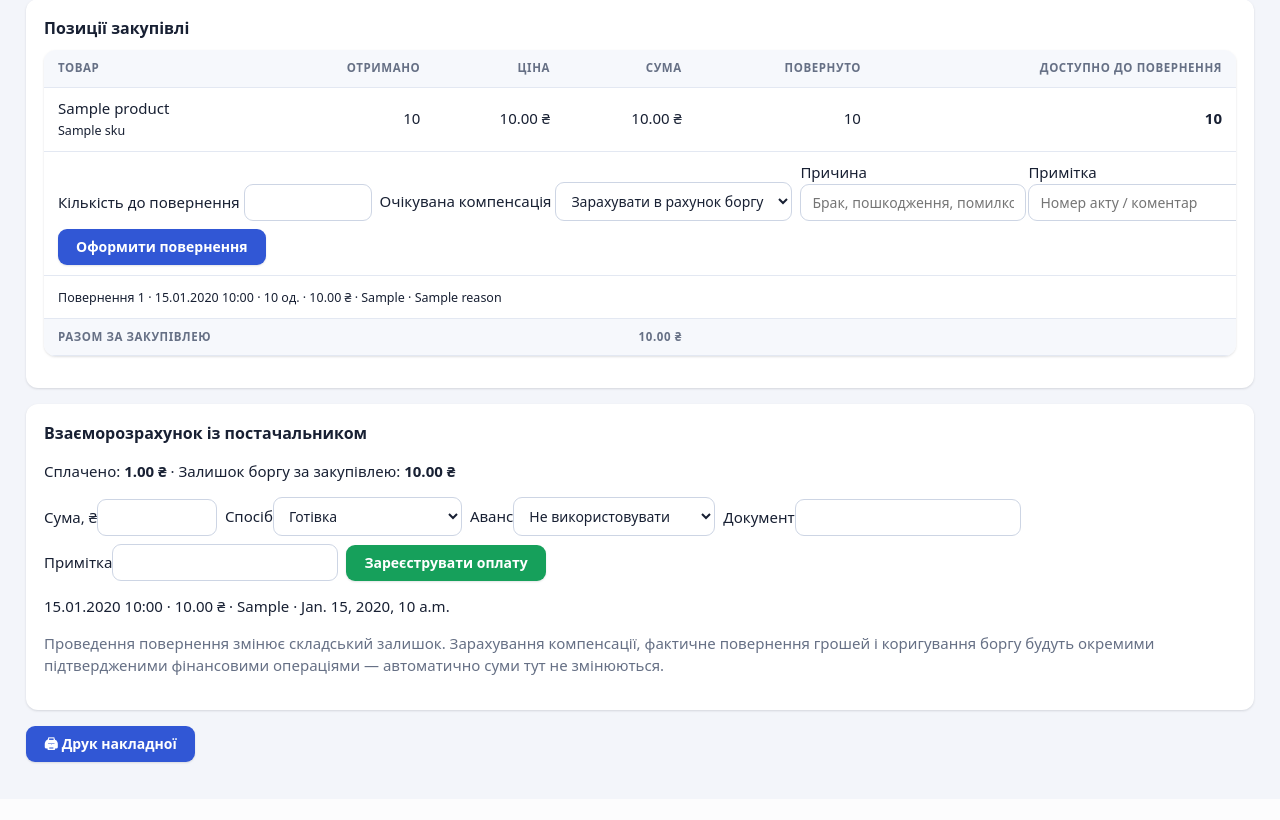
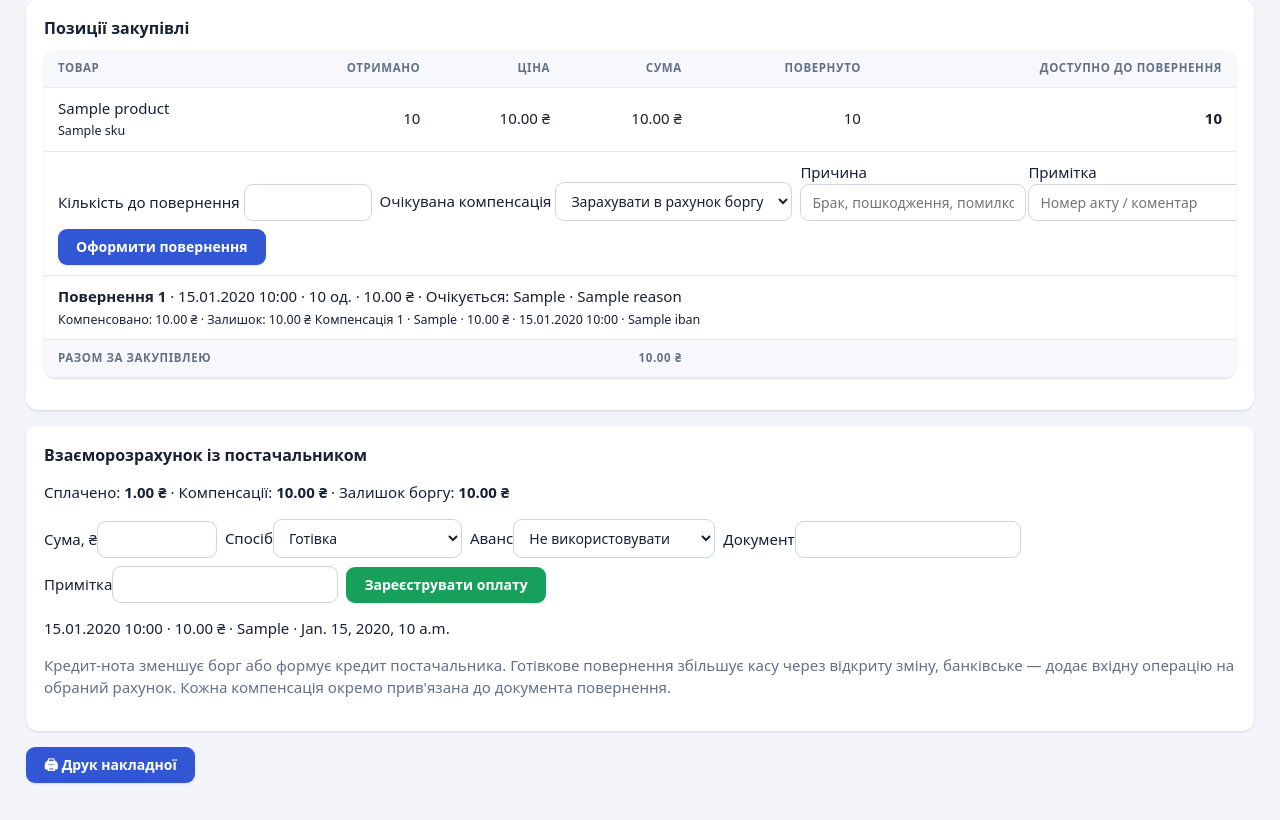
Before and after one commit to pavlo9840-gggpol/crm-prototup, a Django app: template core/templates/core/purchase_detail.html in a window 1280 px wide. Shown: the part 107-927 px from the top of the page. Before the commit the page ends 871 px from the top, so only its background shows below. Run offline with Django 4.2, Linux system fonts and the light colour scheme; the template is opened without the code that fills it: most values are stand-ins (such as "Sample title", 1, 10 or a date in 2020).

Commit message:
Add supplier compensation forms and history to purchase detail

```diff
--- a/core/templates/core/purchase_detail.html
+++ b/core/templates/core/purchase_detail.html
@@ -44,7 +44,31 @@
     </td></tr>
     {% endif %}
     {% for ret in i.supplier_returns.all %}
-    <tr><td colspan="6"><small>Повернення {{ ret.number }} · {{ ret.created_at|date:"d.m.Y H:i" }} · {{ ret.quantity|floatformat:"-3" }} од. · {{ ret.total|floatformat:2 }} ₴ · {{ ret.get_compensation_type_display }} · {{ ret.reason }}</small></td></tr>
+    <tr><td colspan="6">
+      <b>Повернення {{ ret.number }}</b> · {{ ret.created_at|date:"d.m.Y H:i" }} · {{ ret.quantity|floatformat:"-3" }} од. · {{ ret.total|floatformat:2 }} ₴ · Очікується: {{ ret.get_compensation_type_display }} · {{ ret.reason }}
+      <br><small>Компенсовано: {{ ret.compensated_amount|floatformat:2 }} ₴ · Залишок: {{ ret.compensation_remaining|floatformat:2 }} ₴</small>
+      {% if ret.compensation_remaining > 0 %}
+      <form method="post" action="{% url 'supplier_return_compensate' ret.pk %}" style="display:flex;gap:8px;flex-wrap:wrap;align-items:end;margin-top:8px">
+        {% csrf_token %}
+        <label>Фактичний спосіб
+          <select name="kind">
+            <option value="credit">Кредит-нота / залік боргу</option>
+            <option value="cash">Повернення готівкою</option>
+            <option value="bank">Повернення на банківський рахунок</option>
+          </select>
+        </label>
+        <label>Сума, ₴<input type="number" name="amount" min="0.01" max="{{ ret.compensation_remaining }}" step="0.01" required></label>
+        <label>Рахунок
+          <select name="bank_account"><option value="">Оберіть рахунок для банківського повернення</option>{% for account in bank_accounts %}<option value="{{ account.pk }}">{{ account.bank_name }} · {{ account.iban }}</option>{% endfor %}</select>
+        </label>
+        <label>Примітка<input name="note" maxlength="250"></label>
+        <button class="btn green" type="submit">Провести компенсацію</button>
+      </form>
+      {% endif %}
+      {% for comp in ret.compensations.all %}
+      <small>Компенсація {{ comp.number }} · {{ comp.get_kind_display }} · {{ comp.amount|floatformat:2 }} ₴ · {{ comp.created_at|date:"d.m.Y H:i" }}{% if comp.bank_account %} · {{ comp.bank_account.iban }}{% endif %}</small><br>
+      {% endfor %}
+    </td></tr>
     {% endfor %}
     {% empty %}
     <tr><td colspan="6">У накладній немає позицій.</td></tr>
@@ -55,7 +79,7 @@
 
 <div class="card">
   <h3>Взаєморозрахунок із постачальником</h3>
-  <p>Сплачено: <b>{{ settlement_paid|floatformat:2 }} ₴</b> · Залишок боргу за закупівлею: <b>{{ settlement_balance|floatformat:2 }} ₴</b></p>
+  <p>Сплачено: <b>{{ settlement_paid|floatformat:2 }} ₴</b> · Компенсації: <b>{{ settlement_compensated|floatformat:2 }} ₴</b> · Залишок боргу: <b>{{ settlement_balance|floatformat:2 }} ₴</b>{% if supplier_credit > 0 %} · Переплата / кредит постачальника: <b>{{ supplier_credit|floatformat:2 }} ₴</b>{% endif %}</p>
   {% if settlement_balance > 0 %}
   <form method="post" action="{% url 'settlement_payment_new' 'purchase' p.pk %}" style="display:flex;gap:8px;flex-wrap:wrap;align-items:end">
     {% csrf_token %}
@@ -70,7 +94,7 @@
   {% for payment in settlement_payments %}
   <p>{{ payment.created_at|date:"d.m.Y H:i" }} · {{ payment.amount|floatformat:2 }} ₴ · {{ payment.get_payment_method_display }} · {{ payment.created_by }}{% if payment.is_void %} · Скасовано: {{ payment.void_reason }}{% endif %}</p>
   {% empty %}<p class="muted">Оплат за документом ще немає.</p>{% endfor %}
-  <p class="muted">Проведення повернення змінює складський залишок. Зарахування компенсації, фактичне повернення грошей і коригування боргу будуть окремими підтвердженими фінансовими операціями — автоматично суми тут не змінюються.</p>
+  <p class="muted">Кредит-нота зменшує борг або формує кредит постачальника. Готівкове повернення збільшує касу через відкриту зміну, банківське — додає вхідну операцію на обраний рахунок. Кожна компенсація окремо прив'язана до документа повернення.</p>
 </div>
 <p><a class="btn" target="_blank" href="{% url 'print_docs' 'purchase' %}?ids={{ p.pk }}">🖨 Друк накладної</a></p>
 {% endblock %}
```
